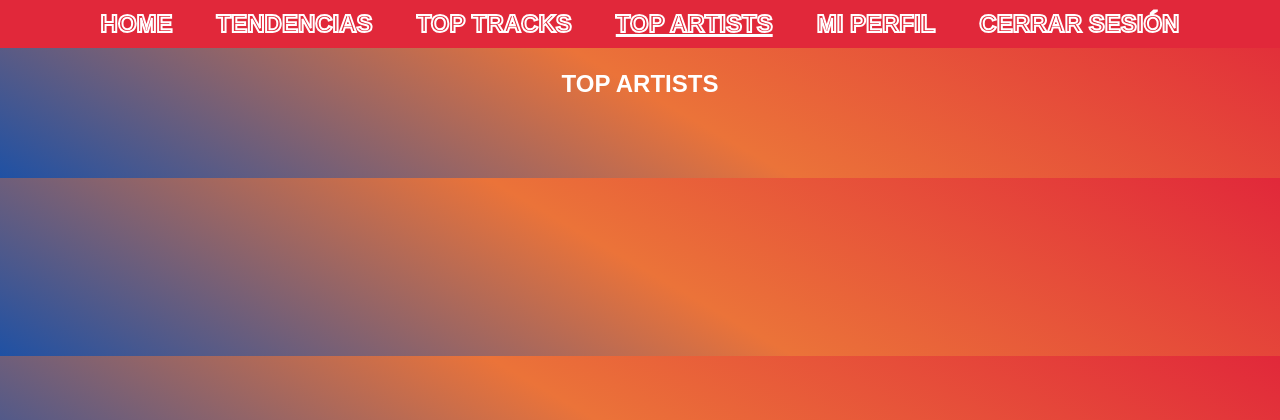
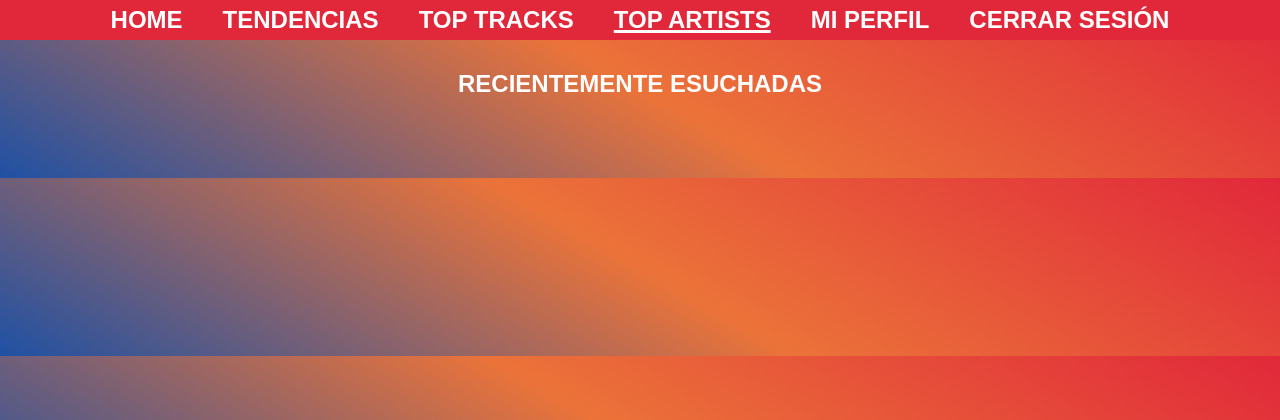
Before and after one commit to dgaldamesd/DEVELOPERS-OFF-FUTURE, a Flask app: template templates/recently_played.html in a window 1280 px wide. Shown: the top 420 px of the page. Run offline with Flask 3, Linux system fonts and the light colour scheme; the template is opened without the code that fills it, so the values that code supplies are empty.

Commit message:
Tendencias y Recently Actualizacion

```diff
--- a/app.py
+++ b/app.py
@@ -180,7 +180,7 @@ def recently_played():
         headers = {
             'Authorization': 'Bearer ' + access_token
         }
-        limit = request.args.get('limit', default=5, type=int)  # Obtener el parámetro de límite, predeterminado a 5 si no se proporciona
+        limit = request.args.get('limit', default=6, type=int)  # Obtener el parámetro de límite, predeterminado a 5 si no se proporciona
         endpoint = f'https://api.spotify.com/v1/me/player/recently-played?limit={limit}'
         try:
             response = requests.get(endpoint, headers=headers)
--- a/static/recent.css
+++ b/static/recent.css
@@ -1,42 +1,107 @@
+/* Estilos para el nav fijo */
+nav {
+    position: fixed;
+    top: 0;
+    width: 100%;
+    background-color: #e1283a;
+    display: flex;
+    z-index: 1000; /* Asegura que el nav esté por encima de otros elementos */
+    justify-content: center;
+}
+
+ul {
+    display: flex;
+    align-items: start;
+    list-style-type: none;
+    margin: 0;
+    padding: 0;
+}
+
+ul li {
+    padding: 6px 20px;
+}
+
+ul li a {
+    position: relative;
+    display: block;
+    font: 700 1.5rem 'Raleway', sans-serif;
+    text-decoration: none;
+    text-transform: uppercase;
+    color: #FFFFFF;
+    transition: 0.5s linear;
+}
+
+ul li a:hover {
+    text-decoration: underline;
+}
+
+#link {
+    text-decoration: underline;
+    text-decoration-thickness: 3px; /* Cambia este valor según el tamaño deseado */
+}
+
+/* Estilos para la sección BOX-MAIN */
+#BOX-MAIN {
+    width: 100%;
+    height: auto;
+    background: linear-gradient(30deg, #1f51a4, #eb7339, #e1283a);
+    display: flex;
+    justify-content: center; /* Centrar horizontalmente */
+    align-items: center;
+    padding: 50px 0; /* Añadido para separar el contenido del borde */
+}
+
 body {
     font-family: Arial, sans-serif;
     margin: 0;
-    padding: 20px;
-    background-color: #f4f4f4;
+    padding: 0;
+    background: linear-gradient(30deg, #1f51a4, #eb7339, #e1283a);
+}
+
+.container {
+    max-width: 800px;
+    margin: 0 auto; /* Modificado para centrar horizontalmente */
+    padding: 0 20px;
 }
 
 h1 {
     text-align: center;
+    margin-bottom: 30px;
+    color: white;
 }
 
-.tracks {
-    display: flex;
-    flex-wrap: wrap;
-    justify-content: center;
-    gap: 20px;
+.card-container {
+    display: grid;
+    grid-template-columns: repeat(auto-fit, minmax(250px, 1fr));
+    grid-gap: 20px;
 }
 
 .track {
     background-color: #fff;
     border-radius: 8px;
-    box-shadow: 0 2px 4px rgba(0, 0, 0, 0.1);
+    box-shadow: 0 4px 8px rgba(0, 0, 0, 0.1);
     overflow: hidden;
-    width: 300px;
 }
 
 .track img {
     width: 100%;
     height: auto;
+    border-bottom: 1px solid #eee;
 }
 
 .track-info {
-    padding: 10px;
+    padding: 20px;
 }
 
 .track-info h2 {
-    margin: 0;
+    margin-top: 0;
+    margin-bottom: 10px;
 }
 
 .track-info p {
     margin: 5px 0;
 }
+
+.track-info p:first-child {
+    font-weight: bold;
+}
--- a/templates/recently_played.html
+++ b/templates/recently_played.html
@@ -4,9 +4,8 @@
     <meta charset="UTF-8">
     <meta name="viewport" content="width=device-width, initial-scale=1.0">
     <title>Top Artists</title>
-    <link rel="stylesheet" href="/static/artists.css">
+    <link rel="stylesheet" href="/static/recent.css">
 </head>
-
 <body>
     <nav>
         <ul>
@@ -18,14 +17,17 @@
             <li><a href="/logout">Cerrar sesión</a></li>
         </ul>
     </nav>
+
     <main>
         <section id="BOX-MAIN">
             <div class="container">
-                <h1>TOP ARTISTS</h1>
+                <h1>RECIENTEMENTE ESUCHADAS</h1>
                 <div class="card-container">
                     {% for track in tracks %}
                     <div class="track">
-                        <img src="{{ track['track']['album']['images'][0]['url'] }}" alt="{{ track['track']['name'] }}">
+                        <a href="{{ track['track']['external_urls']['spotify'] }}" target="_blank">
+                            <img src="{{ track['track']['album']['images'][0]['url'] }}" alt="{{ track['track']['name'] }}">
+                        </a>
                         <div class="track-info">
                             <h2>{{ track['track']['name'] }}</h2>
                             <p>{{ track['track']['artists'][0]['name'] }}</p>
@@ -34,7 +36,7 @@
                     {% endfor %}
                 </div>
             </div>
-
         </section>
+    </main>
 </body>
 </html>
```
